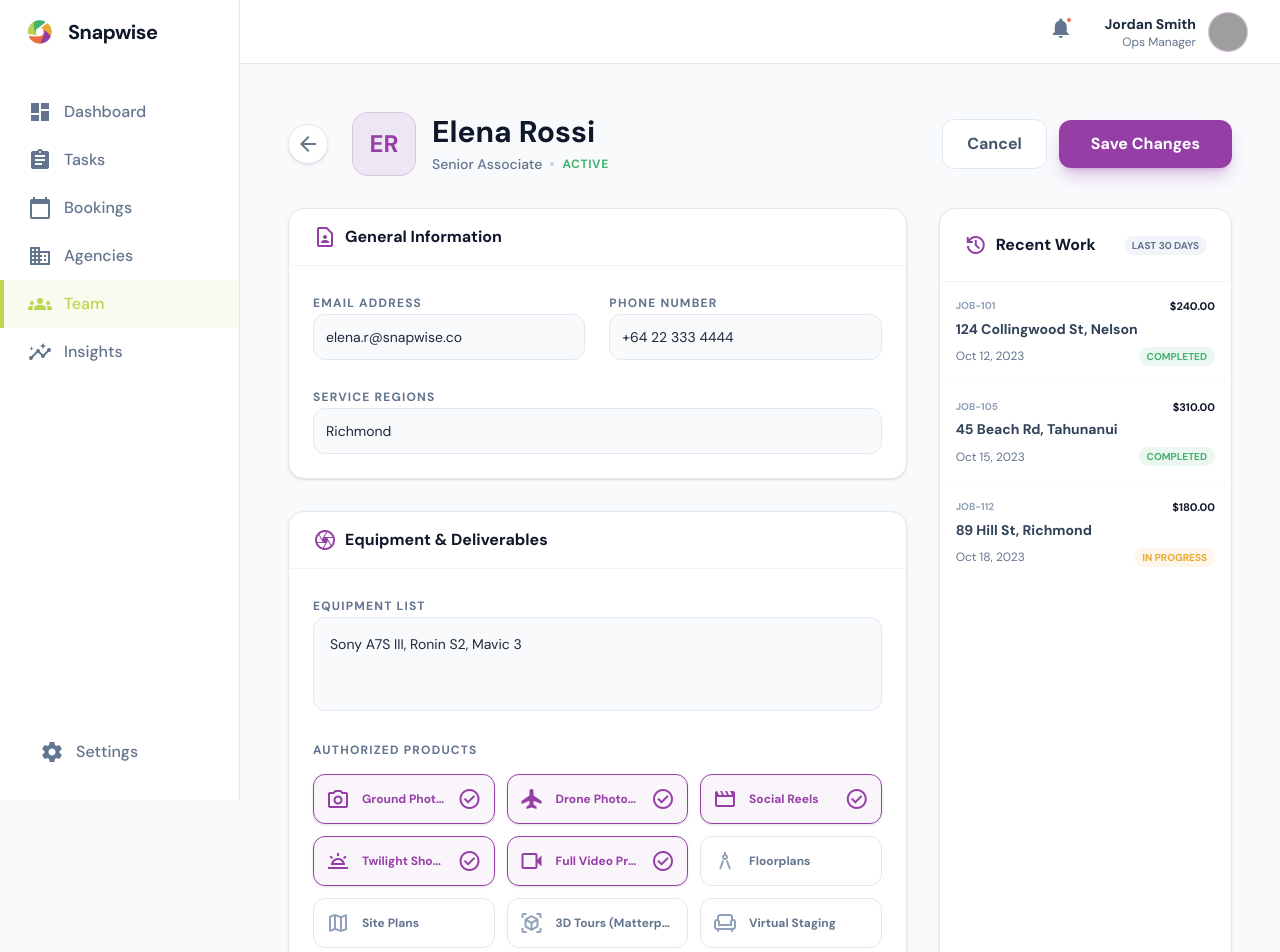
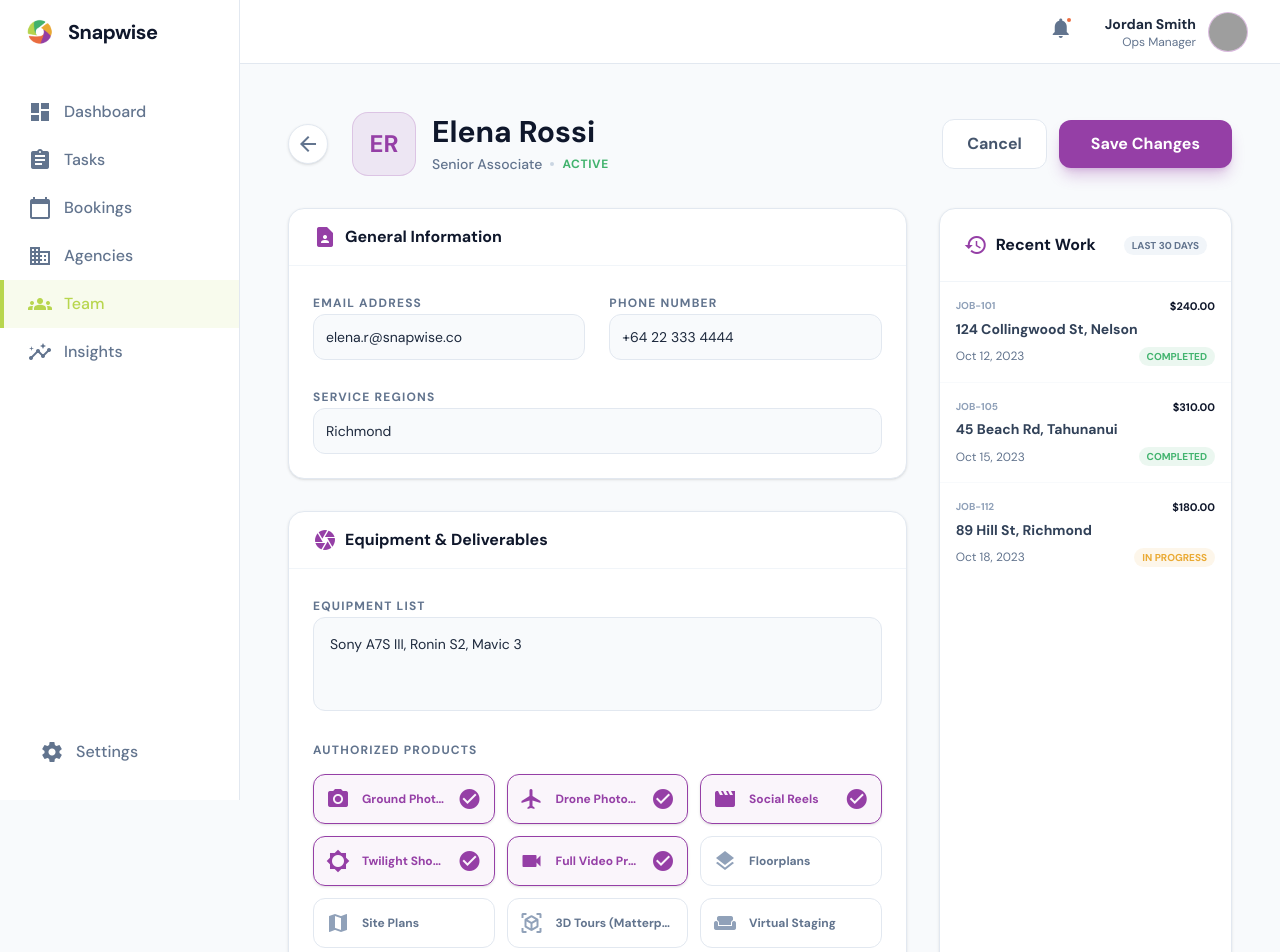
Before and after one commit to snapwisenz/Snapwise-App, a Next.js app: page /team/elena-rossi in a window 1280 px wide. Shown: the top 952 px of the page. Built offline with nearby package versions, Linux system fonts and the light colour scheme; no server answers; grey boxes are pictures that could not be loaded.

Commit message:
fix: use material-icons instead of symbols and add font link

```diff
--- a/src/app/(admin)/team/[id]/page.tsx
+++ b/src/app/(admin)/team/[id]/page.tsx
@@ -144,12 +144,12 @@ export default function PhotographerProfilePage() {
     { id: 'ground_photos', label: 'Ground Photos', icon: 'photo_camera' },
     { id: 'drone', label: 'Drone Photos/Video', icon: 'flight' },
     { id: 'reels', label: 'Social Reels', icon: 'movie' },
-    { id: 'twilight', label: 'Twilight Shoots', icon: 'wb_twilight' },
+    { id: 'twilight', label: 'Twilight Shoots', icon: 'brightness_low' },
     { id: 'video', label: 'Full Video Production', icon: 'videocam' },
-    { id: 'floorplan', label: 'Floorplans', icon: 'architecture' },
+    { id: 'floorplan', label: 'Floorplans', icon: 'layers' },
     { id: 'site_plan', label: 'Site Plans', icon: 'map' },
     { id: 'matterport', label: '3D Tours (Matterport)', icon: 'view_in_ar' },
-    { id: 'virtual_staging', label: 'Virtual Staging', icon: 'chair' },
+    { id: 'virtual_staging', label: 'Virtual Staging', icon: 'weekend' },
   ];
 
   const recentJobs = [
@@ -192,7 +192,7 @@ export default function PhotographerProfilePage() {
             href="/team"
             className="w-10 h-10 rounded-full bg-white dark:bg-slate-800 flex items-center justify-center text-slate-500 hover:text-primary border border-slate-200 dark:border-slate-700 transition-all shadow-sm active:scale-90"
           >
-            <span className="material-symbols-outlined">arrow_back</span>
+            <span className="material-icons">arrow_back</span>
           </Link>
           <div className="flex items-center gap-4">
             <div className="w-16 h-16 rounded-2xl bg-primary/10 flex items-center justify-center text-primary font-bold text-2xl border border-primary/20 overflow-hidden">
@@ -242,7 +242,7 @@ export default function PhotographerProfilePage() {
           {/* Information Card */}
           <div className="bg-white dark:bg-slate-900 rounded-2xl shadow-sm border border-slate-200 dark:border-slate-800 overflow-hidden">
             <div className="px-6 py-4 border-b border-slate-100 dark:border-slate-800/50 flex items-center gap-2">
-              <span className="material-symbols-outlined text-primary text-xl">contact_page</span>
+              <span className="material-icons text-primary text-xl">contact_page</span>
               <h2 className="font-bold text-slate-900 dark:text-white">General Information</h2>
             </div>
             <div className="p-6 grid grid-cols-1 md:grid-cols-2 gap-6">
@@ -280,7 +280,7 @@ export default function PhotographerProfilePage() {
           {/* Equipment & Capabilities */}
           <div className="bg-white dark:bg-slate-900 rounded-2xl shadow-sm border border-slate-200 dark:border-slate-800 overflow-hidden">
             <div className="px-6 py-4 border-b border-slate-100 dark:border-slate-800/50 flex items-center gap-2">
-              <span className="material-symbols-outlined text-primary text-xl">camera</span>
+              <span className="material-icons text-primary text-xl">camera</span>
               <h2 className="font-bold text-slate-900 dark:text-white">Equipment & Deliverables</h2>
             </div>
             <div className="p-6 space-y-6">
@@ -308,14 +308,14 @@ export default function PhotographerProfilePage() {
                         : 'bg-white dark:bg-slate-900 border-slate-200 dark:border-slate-800 text-slate-500 hover:border-slate-300'
                       }`}
                     >
-                      <span className={`material-symbols-outlined text-xl ${
+                      <span className={`material-icons text-xl ${
                         photographer.deliverable_products.includes(product.id) ? 'text-primary' : 'text-slate-400'
                       }`}>
                         {product.icon}
                       </span>
                       <span className="text-xs font-bold truncate">{product.label}</span>
                       {photographer.deliverable_products.includes(product.id) && (
-                        <span className="material-symbols-outlined text-sm ml-auto">check_circle</span>
+                        <span className="material-icons text-sm ml-auto">check_circle</span>
                       )}
                     </button>
                   ))}
@@ -328,7 +328,7 @@ export default function PhotographerProfilePage() {
           <div className="bg-slate-50 dark:bg-slate-900/50 rounded-2xl border border-slate-200 dark:border-slate-800 overflow-hidden">
             <div className="px-6 py-4 border-b border-slate-200 dark:border-slate-800 flex items-center justify-between">
               <div className="flex items-center gap-2">
-                <span className="material-symbols-outlined text-slate-500 text-xl">admin_panel_settings</span>
+                <span className="material-icons text-slate-500 text-xl">admin_panel_settings</span>
                 <h2 className="font-bold text-slate-700 dark:text-slate-300">Internal Administration</h2>
               </div>
               <span className="text-[10px] font-bold px-2 py-0.5 rounded-full bg-slate-200 dark:bg-slate-800 text-slate-500 uppercase tracking-tighter">
@@ -367,7 +367,7 @@ export default function PhotographerProfilePage() {
           <div className="bg-white dark:bg-slate-900 rounded-2xl shadow-sm border border-slate-200 dark:border-slate-800 flex flex-col h-full">
             <div className="px-6 py-6 border-b border-slate-100 dark:border-slate-800/50 flex items-center justify-between">
               <div className="flex items-center gap-2">
-                <span className="material-symbols-outlined text-primary text-xl">history</span>
+                <span className="material-icons text-primary text-xl">history</span>
                 <h2 className="font-bold text-slate-900 dark:text-white">Recent Work</h2>
               </div>
               <span className="text-[10px] font-bold px-2 py-0.5 rounded-full bg-slate-100 dark:bg-slate-800 text-slate-500">
@@ -400,7 +400,7 @@ export default function PhotographerProfilePage() {
             <div className="p-4 bg-slate-50 dark:bg-slate-800/20 border-t border-slate-100 dark:border-slate-800/50 mt-auto">
               <button className="w-full py-2 text-xs font-bold text-slate-500 hover:text-primary transition-all flex items-center justify-center gap-2">
                 View Full History
-                <span className="material-symbols-outlined text-sm">open_in_new</span>
+                <span className="material-icons text-sm">open_in_new</span>
               </button>
             </div>
           </div>
--- a/src/app/(admin)/team/page.tsx
+++ b/src/app/(admin)/team/page.tsx
@@ -90,7 +90,7 @@ export default function TeamManagementPage() {
               <p className="text-base text-primary/80 dark:text-primary-200/80 max-w-md mt-1">92% of your photographers are meeting their 24-hour delivery window this week.</p>
             </div>
             <div className="absolute right-0 top-0 h-full w-1/3 opacity-10 transform translate-x-12 translate-y-4">
-              <span className="material-symbols-outlined text-[120px] text-primary">monitoring</span>
+              <span className="material-icons text-[120px] text-primary">monitoring</span>
             </div>
           </div>
         </div>
@@ -178,7 +178,7 @@ export default function TeamManagementPage() {
                     onClick={() => setIsInviteOpen(false)}
                     className="text-slate-400 hover:text-slate-900 dark:hover:text-white transition-colors"
                   >
-                    <span className="material-symbols-outlined">close</span>
+                    <span className="material-icons">close</span>
                   </button>
                 </div>
                 <div className="flex-1 relative p-6 overflow-y-auto">
@@ -203,7 +203,7 @@ export default function TeamManagementPage() {
                       <div className="flex justify-between items-center">
                         <label className="font-bold text-slate-500 text-xs uppercase tracking-wider">Internal Pay Rate</label>
                         <span className="text-[10px] font-bold px-2 py-0.5 rounded-full bg-slate-100 dark:bg-slate-800 text-slate-500 flex items-center gap-1">
-                          <span className="material-symbols-outlined text-[10px]">visibility_off</span>
+                          <span className="material-icons text-[10px]">visibility_off</span>
                           Admin Only
                         </span>
                       </div>
@@ -215,7 +215,7 @@ export default function TeamManagementPage() {
                     </div>
                     <div className="pt-6">
                       <div className="p-4 rounded-xl bg-success/10 border border-success/20 flex gap-3">
-                        <span className="material-symbols-outlined text-success">info</span>
+                        <span className="material-icons text-success">info</span>
                         <p className="text-xs text-success-700 dark:text-success-300">Snapwise invites grant limited dashboard access until the photographer completes their onboarding verification.</p>
                       </div>
                     </div>
--- a/src/app/layout.tsx
+++ b/src/app/layout.tsx
@@ -27,6 +27,11 @@ export default function RootLayout({
       lang="en"
       className={`${geistSans.variable} ${geistMono.variable} h-full antialiased`}
     >
+      <head>
+        <link rel="stylesheet" href="https://fonts.googleapis.com/css2?family=Material+Symbols+Outlined:opsz,wght,FILL,GRAD@20..48,100..700,0..1,-50..200" />
+        <link rel="stylesheet" href="https://fonts.googleapis.com/icon?family=Material+Icons" />
+        <link rel="stylesheet" href="https://fonts.googleapis.com/icon?family=Material+Icons+Outlined" />
+      </head>
       <body className="min-h-full flex flex-col">{children}</body>
     </html>
   );
```
